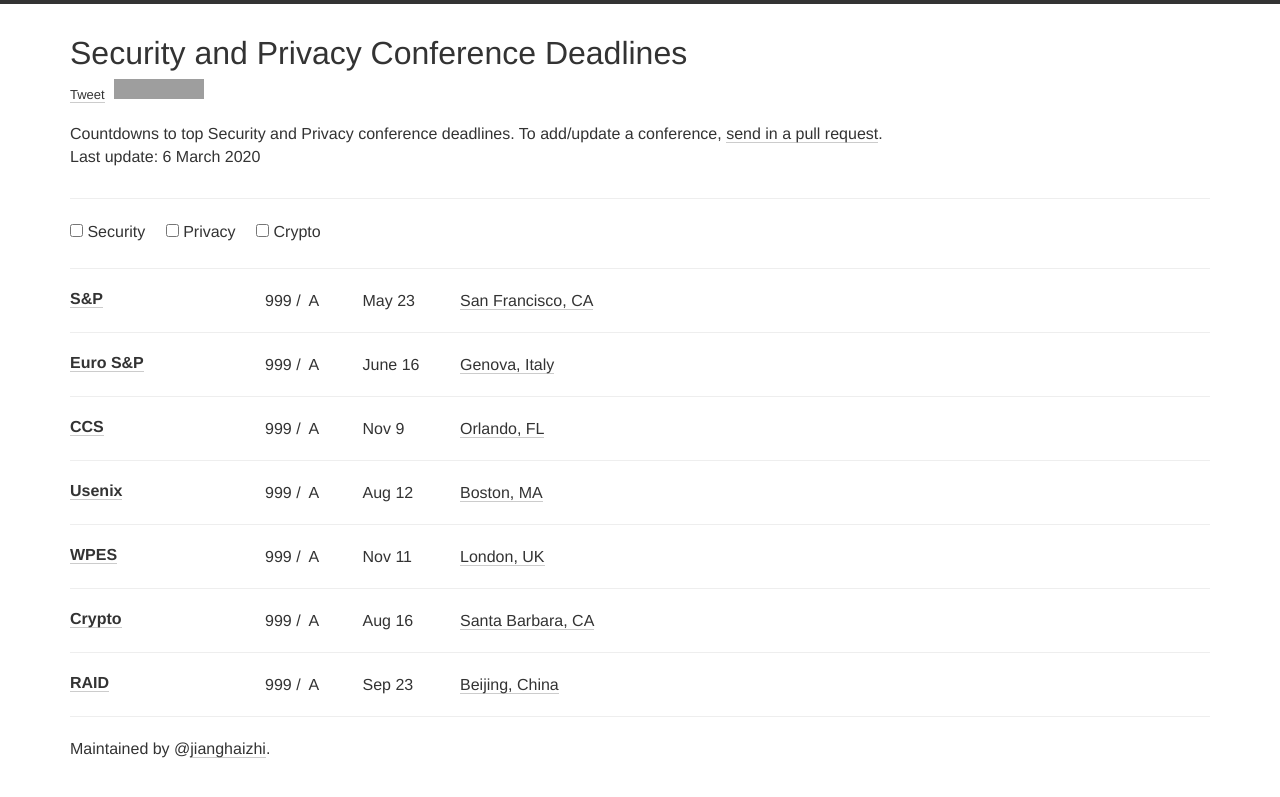
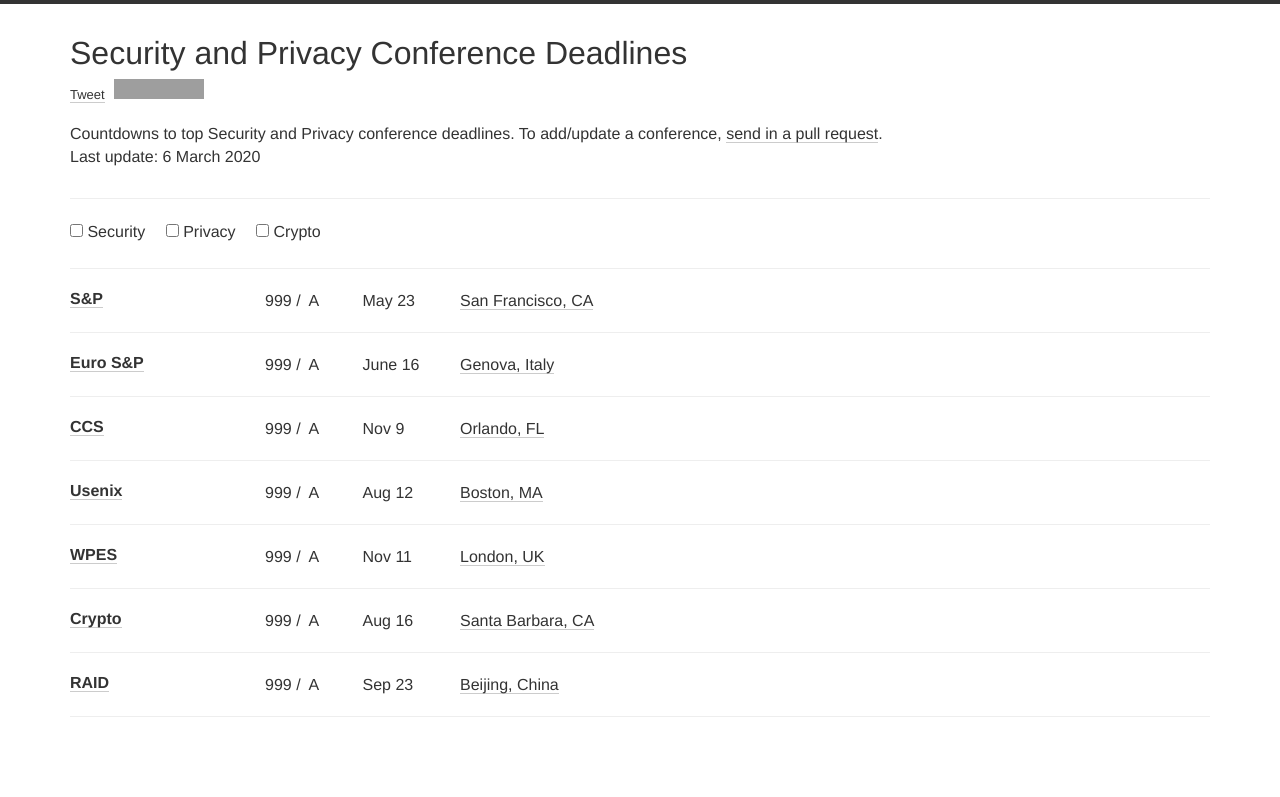
Before and after one commit to jianghaizhi/conference, a Jekyll site: the page built from index.html, in a window 1280 px wide. Shown: the top 797 px of the page. Built offline with Jekyll 4.4.1, drawn with Linux system fonts in a browser that asks for light colours; nearby versions of some CDN libraries; comment, search, counter and statistics services are not loaded; grey boxes are pictures that could not be loaded.

Commit message:
Update index.html

```diff
--- a/index.html
+++ b/index.html
@@ -85,7 +85,7 @@
         {% endfor %}
       </div>
       <footer>
-        Maintained by @<a href="//twitter.com/{{ site.twitter_username }}">{{ site.twitter_username }}</a>.
+
       </footer>
     </div>
 
```
